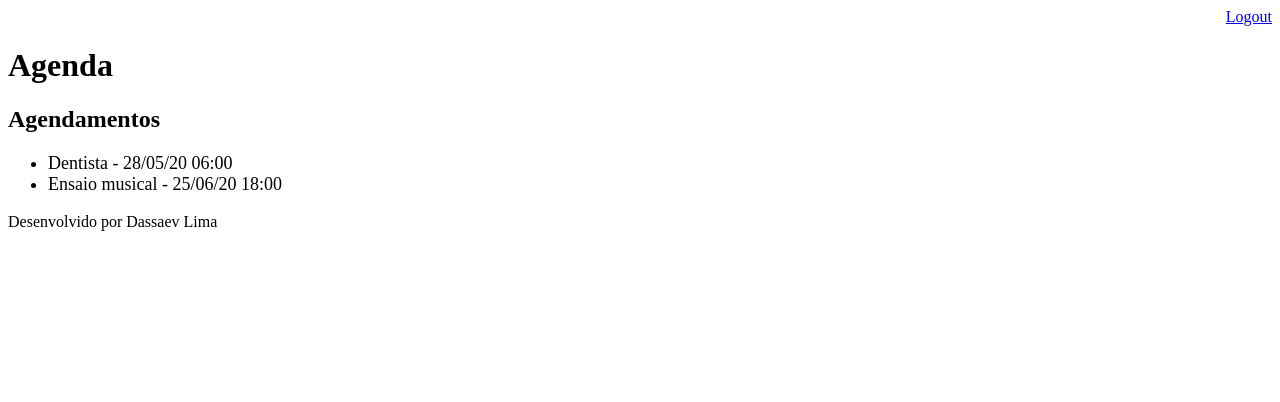
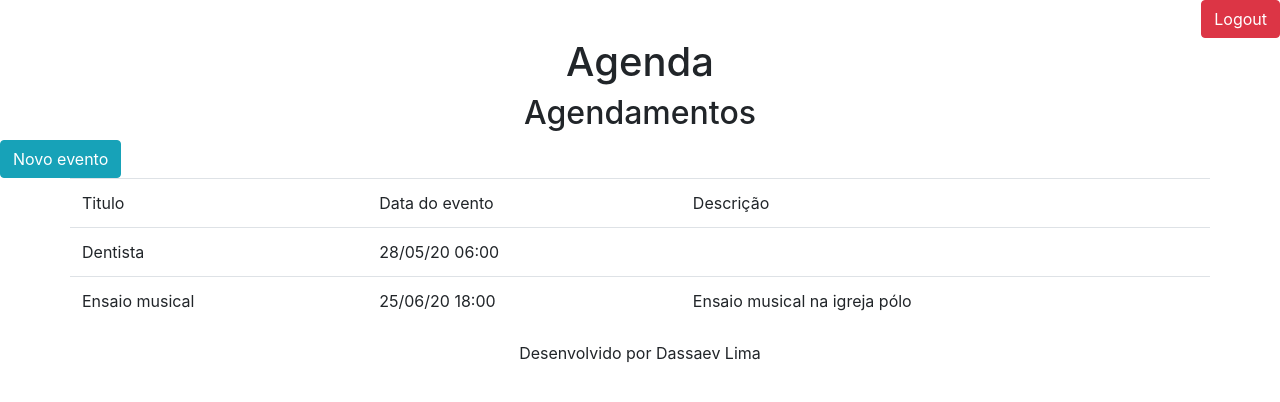
Before and after one commit to dassaev-lima/agenda, a Django app: page /agenda/ in a window 1280 px wide. Shown: the top 402 px of the page. Run offline with Django 3.2, Linux system fonts and the light colour scheme; a user stored in the database is signed in; data comes from the database, SQL or seed files in the repository; both versions use the stored data as it was after the commit; some libraries are stand-ins or nearby versions.

Commit message:
incluído template para inserção de eventos da agenda

```diff
--- a/agenda/urls.py
+++ b/agenda/urls.py
@@ -24,6 +24,8 @@ urlpatterns = [
     path('',RedirectView.as_view(url='/agenda/')),
     path('login/',views.login_user),
     path('login/submit',views.submit_login),
-    path('logout',views.logout_user)
+    path('logout',views.logout_user),
+    path('agenda/evento/',views.evento),
+    path('agenda/evento/submit',views.evento_submit)
     #path('',views.index)
 ]
--- a/core/views.py
+++ b/core/views.py
@@ -32,3 +32,20 @@ def lista_eventos(request):
     eventos = Evento.objects.filter(usuario=usuario)
     dados = {'eventos':eventos}
     return render(request,'agenda.html',dados)
+
+@login_required(login_url='/login/')
+def evento(request):
+    return render(request,'evento.html')
+
+@login_required(login_url='/login/')
+def evento_submit(request):
+    if request.POST:
+        titulo = request.POST.get('titulo')
+        data_evento = request.POST.get('data_evento')
+        descricao = request.POST.get('descricao')
+        usuario = request.user
+        Evento.objects.create(titulo=titulo,
+                              data_evento=data_evento,
+                              descricao=descricao,
+                              usuario=usuario)
+    return redirect('/')
--- a/templates/agenda.html
+++ b/templates/agenda.html
@@ -1,11 +1,33 @@
 {% extends "model-page.html" %}
 
 {% block content %}
-    <h2>Agendamentos</h2>
-    <ul style="font-size:18px">
+    <h2 class="text-center">Agendamentos</h2>
+    <a href="evento/">
+        <button type="button" class="btn btn-info">Novo evento</button>
+    </a>
+    <table class="container table">
+            <thead>
+                <tr>
+                    <td>Titulo</td>
+                    <td>Data do evento</td>
+                    <td>Descrição</td>
+                </tr>
+            </thead>
+            <tbody>
+                {% for evento in eventos %}
+                    <tr>
+                        <td>{{ evento.titulo}}</td>
+                        <td>{{ evento.get_data_br_evento}}</td>
+                        <td>{{ evento.descricao }}</td>
+                    </tr>
+                {% endfor %}
+            </tbody>
+        </table>
+    <!--<ul style="font-size:18px">
        {% for evento in eventos %}
+
         <li>{{ evento.titulo }} - {{ evento.get_data_br_evento }}</li>
        {% endfor %}
-    </ul>
+    </ul> -->
 
 {% endblock %}
--- a/templates/model-footer.html
+++ b/templates/model-footer.html
@@ -1,3 +1,7 @@
-<p>
+
+<script src="https://code.jquery.com/jquery-3.5.1.slim.min.js" integrity="sha384-DfXdz2htPH0lsSSs5nCTpuj/zy4C+OGpamoFVy38MVBnE+IbbVYUew+OrCXaRkfj" crossorigin="anonymous"></script>
+<script src="https://cdn.jsdelivr.net/npm/popper.js@1.16.0/dist/umd/popper.min.js" integrity="sha384-Q6E9RHvbIyZFJoft+2mJbHaEWldlvI9IOYy5n3zV9zzTtmI3UksdQRVvoxMfooAo" crossorigin="anonymous"></script>
+<script src="https://stackpath.bootstrapcdn.com/bootstrap/4.5.0/js/bootstrap.min.js" integrity="sha384-OgVRvuATP1z7JjHLkuOU7Xw704+h835Lr+6QL9UvYjZE3Ipu6Tp75j7Bh/kR0JKI" crossorigin="anonymous"></script>
+<p class="text-center">
     Desenvolvido por Dassaev Lima
 </p>
--- a/templates/model-header.html
+++ b/templates/model-header.html
@@ -1,7 +1,10 @@
 
     <meta charset="UTF-8">
+    <link rel="stylesheet" href="https://stackpath.bootstrapcdn.com/bootstrap/4.5.0/css/bootstrap.min.css" integrity="sha384-9aIt2nRpC12Uk9gS9baDl411NQApFmC26EwAOH8WgZl5MYYxFfc+NcPb1dKGj7Sk" crossorigin="anonymous">
     <title>Agenda</title>
     <div align="right">
-        <a href="/logout">Logout</a>
+        <a href="/logout">
+            <button type="button"class="btn btn-danger">Logout</button>
+        </a>
     </div>
-    <h1>Agenda</h1>
+    <h1 class="text-center">Agenda</h1>
```
Also changed, not shown: templates/evento.html (added, +29 -0 lines), templates/login.html (+9 -6 lines), db.sqlite3.
